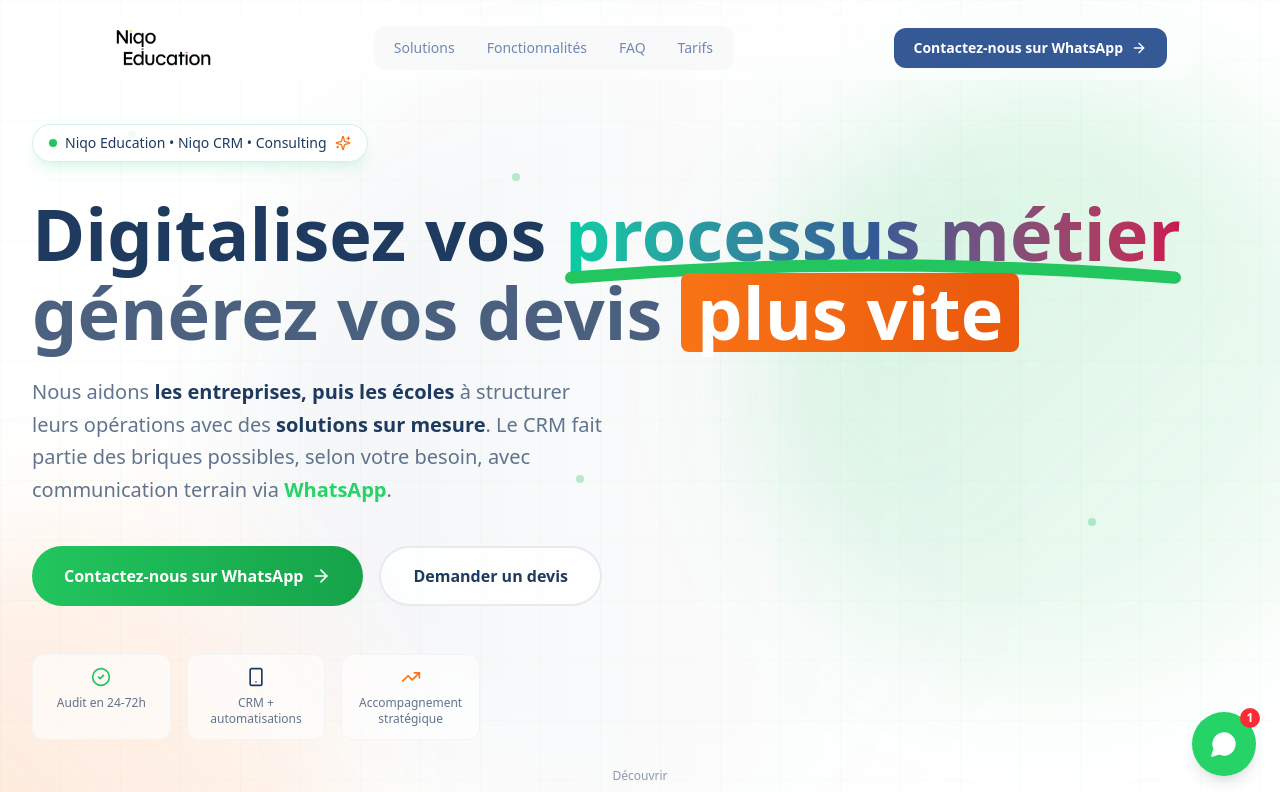
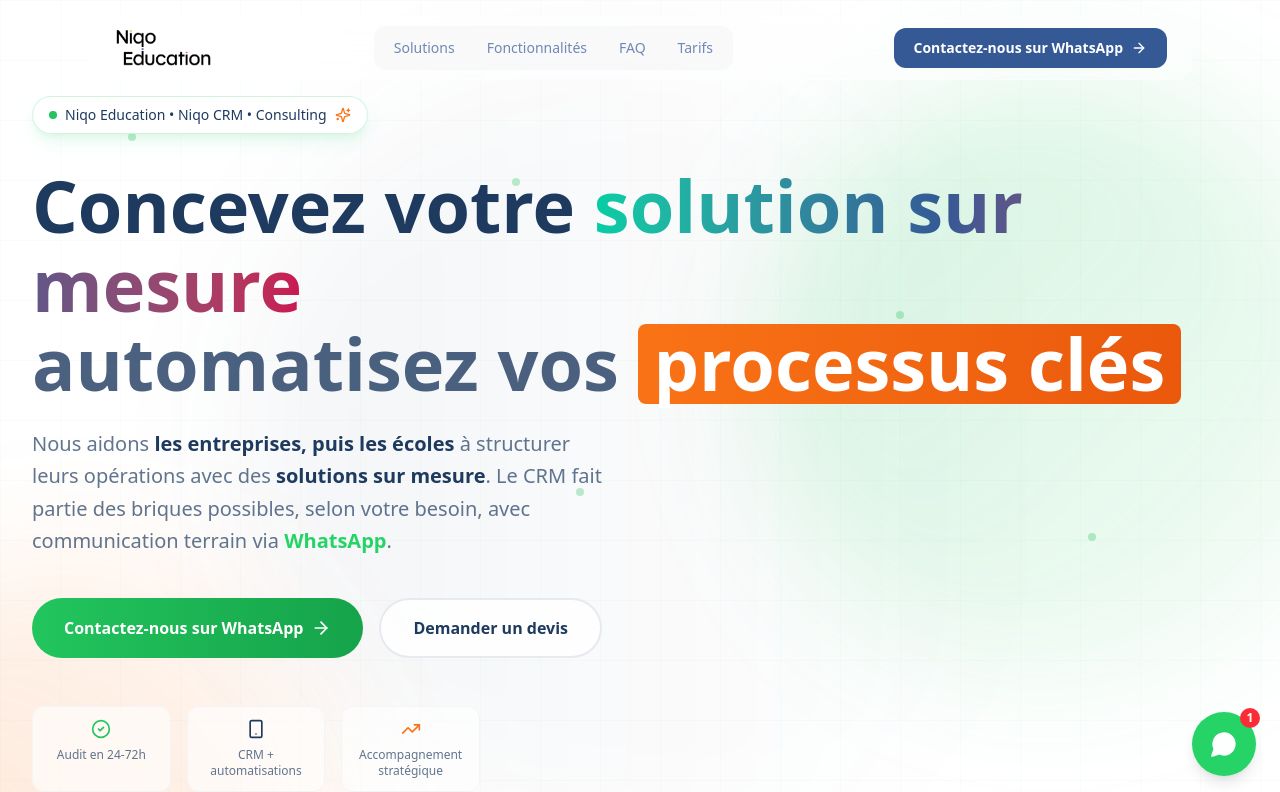
Before and after one commit to Sparctuce-X-X/Niqo-Education-Landing-page, a Next.js app: page / in a window 1280 px wide. Shown: the top 792 px of the page. Built offline with nearby package versions, Linux system fonts and the light colour scheme.

Commit message:
Update Hero component text to align with new branding, changing phrases to enhance clarity and reflect service offerings.

```diff
--- a/src/components/Hero.tsx
+++ b/src/components/Hero.tsx
@@ -90,9 +90,9 @@
               transition={{ duration: 0.8, delay: 0.3 }}
               className="text-4xl md:text-5xl lg:text-6xl xl:text-7xl font-bold text-[#1E3A5F] leading-[1.1] mb-6"
             >
-              Digitalisez vos{" "}
+              Concevez votre{" "}
               <span className="relative">
-                <span className="text-gradient">processus métier</span>
+                <span className="text-gradient">solution sur mesure</span>
                 <motion.svg
                   className="absolute -bottom-2 left-0 w-full"
                   viewBox="0 0 200 12"
@@ -110,9 +110,9 @@
                 </motion.svg>
               </span>
               <br />
-              <span className="text-[#1E3A5F]/80">générez vos devis</span>{" "}
+              <span className="text-[#1E3A5F]/80">automatisez vos</span>{" "}
               <span className="relative inline-block">
-                <span className="relative z-10 text-white px-4 py-1">plus vite</span>
+                <span className="relative z-10 text-white px-4 py-1">processus clés</span>
                 <motion.span
                   className="absolute inset-0 bg-gradient-to-r from-[#F97316] to-[#EA580C] rounded-lg -z-0"
                   initial={{ scaleX: 0 }}
```
